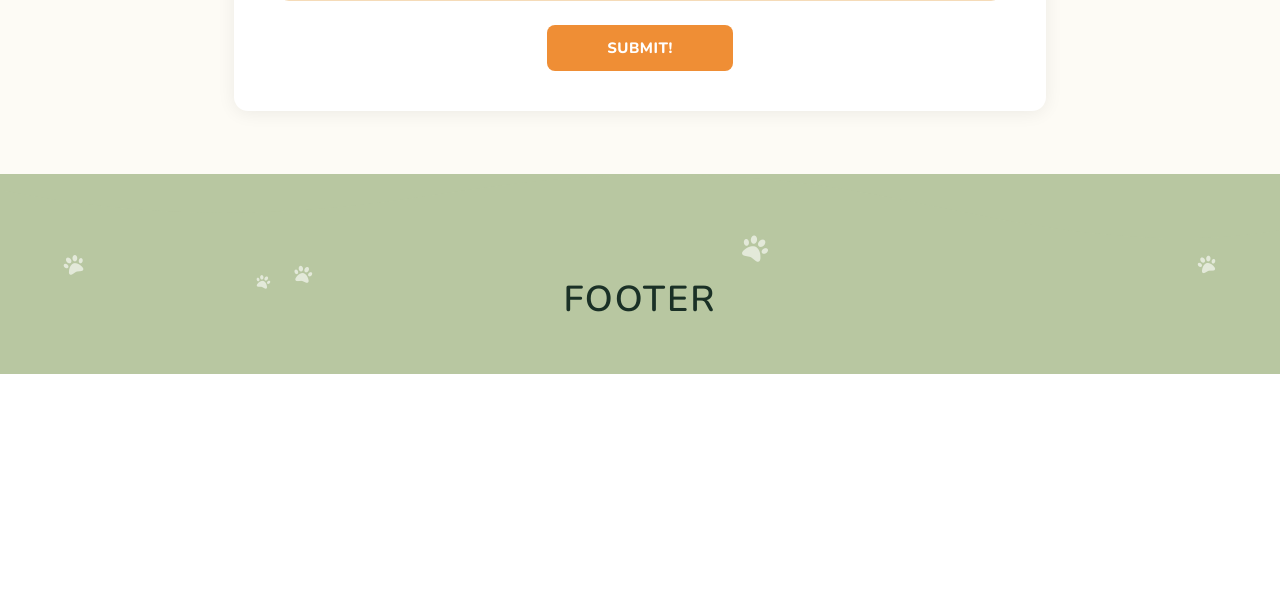
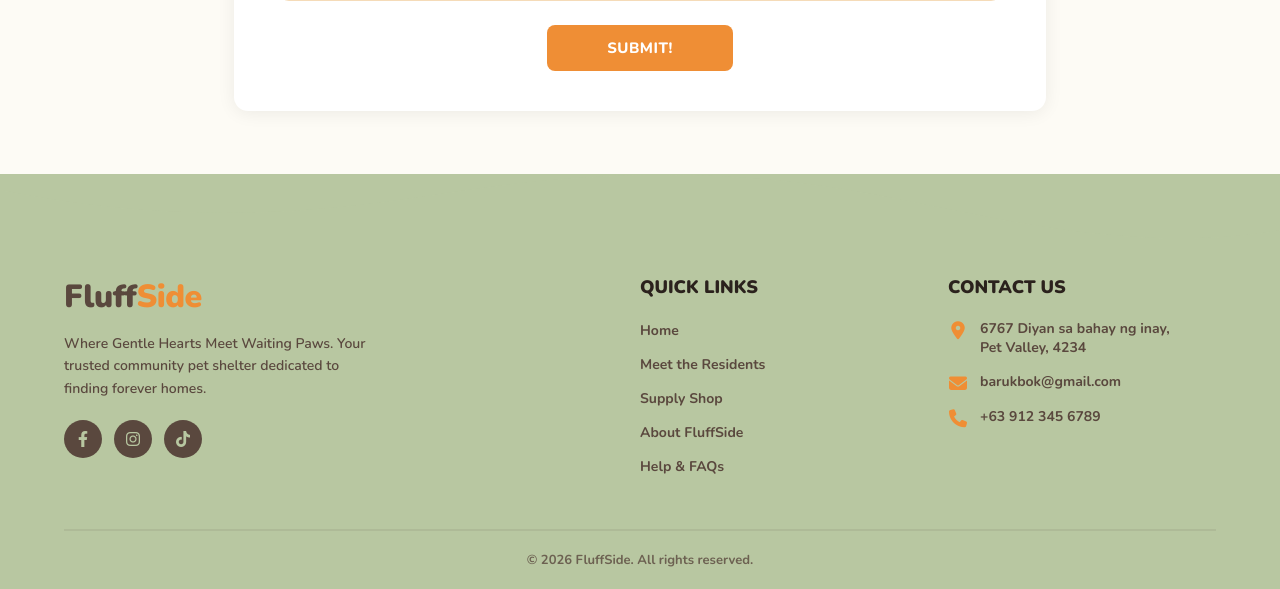
Before and after one commit to jcbenedictos/Fluffside, a PHP site: page /adoptform.php in a window 1280 px wide. Shown: the part 3815-4404 px from the top of the page. Before the commit the page ends 4189 px from the top, so only its background shows below. Run offline with PHP 8.4, Linux system fonts and the light colour scheme; the visitor is signed in with stand-in values (Sample User, id 1).

Commit message:
oki na rin pt. 3

```diff
--- a/adoptform.php
+++ b/adoptform.php
@@ -1042,19 +1042,7 @@ if ($_SERVER['REQUEST_METHOD'] === 'POST') {
     </div><!-- /.container -->
 
     <!-- ── FOOTER ── -->
-    <footer class="site-footer">
-        <div class="footer-wave">
-            <svg data-name="Layer 1" xmlns="http://www.w3.org/2000/svg" viewBox="0 0 1200 120" preserveAspectRatio="none">
-                <path d="M321.39,56.44c58-10.79,114.16-30.13,172-41.86,82.39-16.72,168.19-17.73,250.45-.39C823.78,31,906.67,72,985.66,92.83c70.05,18.48,146.53,26.09,214.34,3V0H0V27.35A600.21,600.21,0,0,0,321.39,56.44Z" class="shape-fill"></path>
-            </svg>
-        </div>
-        <i class="fas fa-paw footer-paw paw-1"></i>
-        <i class="fas fa-paw footer-paw paw-2"></i>
-        <i class="fas fa-paw footer-paw paw-3"></i>
-        <i class="fas fa-paw footer-paw paw-4"></i>
-        <i class="fas fa-paw footer-paw paw-5"></i>
-        <h1>FOOTER</h1>
-    </footer>
+    <?php include 'footer.php'; ?>
 
     <script>
         // ── "Others — please specify" toggle for radio buttons ──────────────────────
--- a/index.php
+++ b/index.php
@@ -237,7 +237,7 @@ if (!isset($_SESSION['logged_in']) || $_SESSION['logged_in'] !== true) {
             clearTimeout(inactivityTimer);
             inactivityTimer = setTimeout(function() {
                 window.location.href = 'logout.php?reason=inactive';
-            }, 30000);
+            }, 60000);
         }
         ['mousemove','keydown','click','scroll','touchstart'].forEach(function(e) {
             document.addEventListener(e, resetTimer);
```
Also changed, not shown: fosterform.php (+1 -13 lines), pet.php (+5 -5 lines).
